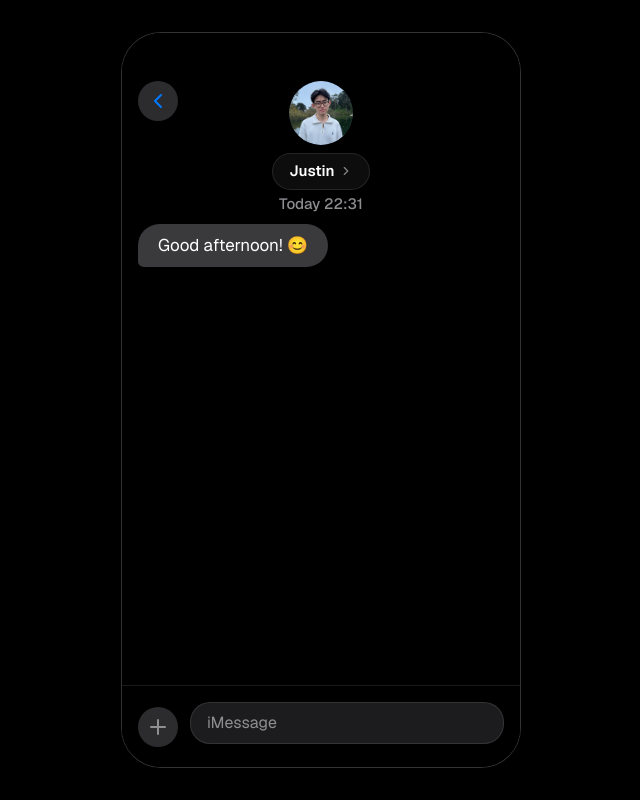
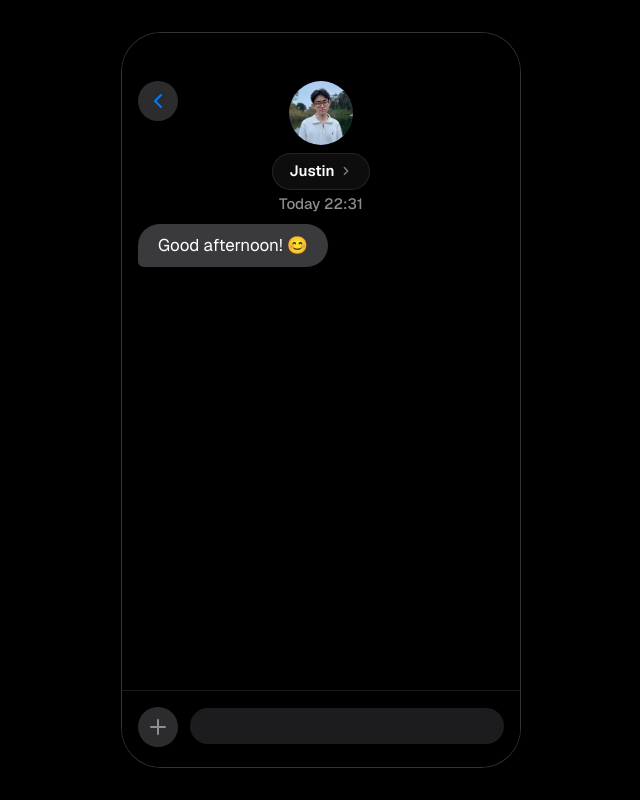
Before and after one commit to justinyan13/justin-yan, a Next.js app: page / in a window 1280 px wide. Shown: the whole page, without its empty margins (319-959 px from the left). Built offline with nearby package versions, Linux system fonts and the light colour scheme.

Commit message:
hide scrollbars
attempted to fix text overflow behind blue send button but failed

```diff
--- a/src/app/globals.css
+++ b/src/app/globals.css
@@ -24,20 +24,15 @@ body {
   -moz-osx-font-smoothing: grayscale;
 }
 
-/* Custom Scrollbar for Webkit */
-::-webkit-scrollbar {
-  width: 8px;
+/* Hide scrollbars completely */
+* {
+  scrollbar-width: none;
+  /* Firefox */
+  -ms-overflow-style: none;
+  /* IE and Edge */
 }
 
-::-webkit-scrollbar-track {
-  background: transparent;
+::-webkit-scrollbar {
+  display: none;
+  /* Chrome, Safari, Opera */
 }
-
-::-webkit-scrollbar-thumb {
-  background: #333;
-  border-radius: 4px;
-}
-
-::-webkit-scrollbar-thumb:hover {
-  background: #555;
-}
--- a/src/components/InputArea.tsx
+++ b/src/components/InputArea.tsx
@@ -16,9 +16,6 @@ export function InputArea({ onSendMessage }: InputAreaProps) {
         if (!input.trim()) return;
         onSendMessage(input);
         setInput("");
-        if (textareaRef.current) {
-            textareaRef.current.style.height = "auto";
-        }
     };
 
     const handleKeyDown = (e: React.KeyboardEvent) => {
@@ -30,9 +27,6 @@ export function InputArea({ onSendMessage }: InputAreaProps) {
 
     const handleChange = (e: React.ChangeEvent<HTMLTextAreaElement>) => {
         setInput(e.target.value);
-        // Auto-resize
-        e.target.style.height = "auto";
-        e.target.style.height = `${Math.min(e.target.scrollHeight, 120)}px`;
     };
 
     return (
@@ -48,16 +42,15 @@ export function InputArea({ onSendMessage }: InputAreaProps) {
                         value={input}
                         onChange={handleChange}
                         onKeyDown={handleKeyDown}
-                        placeholder="iMessage"
                         rows={1}
-                        className="w-full bg-[#1C1C1E] text-white rounded-[20px] px-4 py-2 pr-10 focus:outline-none resize-none min-h-[36px] max-h-[120px] leading-6 border border-white/10"
+                        className="w-full bg-[#1C1C1E] text-white rounded-[20px] px-4 py-2.5 pr-14 focus:outline-none resize-none h-[36px] leading-5 overflow-y-hidden overflow-x-auto whitespace-nowrap"
                     />
                     {input.trim().length > 0 && (
                         <motion.button
                             initial={{ scale: 0 }}
                             animate={{ scale: 1 }}
                             onClick={handleSend}
-                            className="absolute right-1 bottom-1 p-1.5 rounded-full bg-[#007AFF] text-white"
+                            className="absolute right-2 top-1/2 -translate-y-1/2 p-1.5 rounded-full bg-[#007AFF] text-white"
                         >
                             <ArrowUp size={16} strokeWidth={3} />
                         </motion.button>
```
